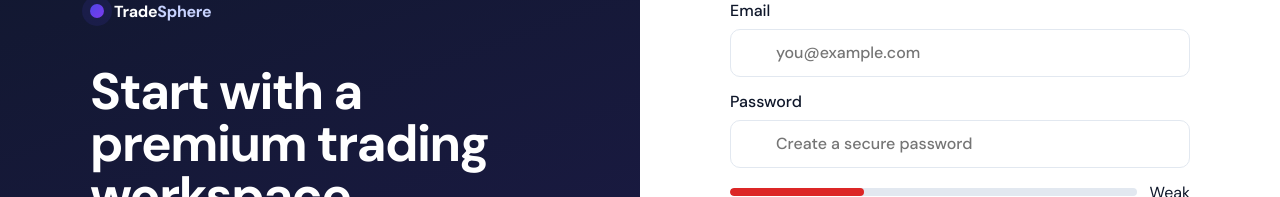
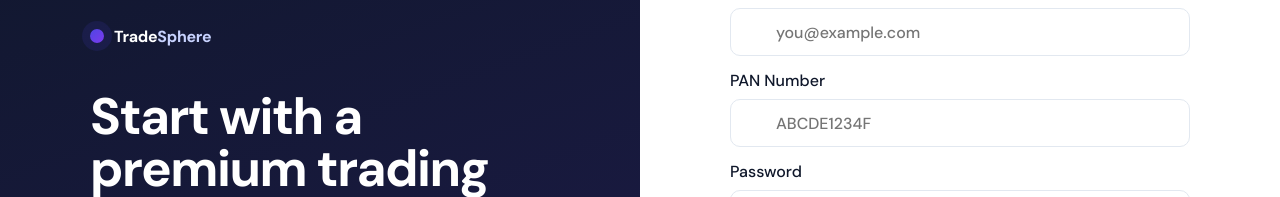
Before and after one commit to Piyush98906/full-stack-trading-platform, a React (Vite) app in the folder dashboard/: page /register in a window 1280 px wide. Shown: the part 238-435 px from the top of the page. Built offline with nearby package versions, Linux system fonts and the light colour scheme; no server answers; the HTML template or start-up script is replaced by a standard one.

Commit message:
Update auth screens and require PAN on signup

```diff
--- a/dashboard/src/pages/Login.jsx
+++ b/dashboard/src/pages/Login.jsx
@@ -5,7 +5,7 @@ import { useAuth } from '../context/AuthContext';
 function Login() {
   const navigate = useNavigate();
   const { login, user } = useAuth();
-  const [form, setForm] = useState({ email: 'demo@tradingplatform.in', password: 'Demo@123' });
+  const [form, setForm] = useState({ email: '', password: '' });
   const [showPassword, setShowPassword] = useState(false);
   const [submitting, setSubmitting] = useState(false);
   const [error, setError] = useState('');
@@ -68,13 +68,7 @@ function Login() {
         <form className="auth-form" onSubmit={handleSubmit}>
           <span className="section-label">Welcome back</span>
           <h2>Sign in to your dashboard</h2>
-          <p className="auth-copy">Use the demo account below or sign in with your own profile.</p>
-
-          <div className="demo-box">
-            <strong>Demo credentials</strong>
-            <span>Email: demo@tradingplatform.in</span>
-            <span>Password: Demo@123</span>
-          </div>
+          <p className="auth-copy">Sign in with your registered profile to access your dashboard.</p>
 
           <label>
             Email
--- a/dashboard/src/pages/Register.jsx
+++ b/dashboard/src/pages/Register.jsx
@@ -5,9 +5,11 @@ import { useAuth } from '../context/AuthContext';
 function Register() {
   const navigate = useNavigate();
   const { register } = useAuth();
+  const panPattern = /^[A-Z]{5}[0-9]{4}[A-Z]$/;
   const [form, setForm] = useState({
     name: '',
     email: '',
+    pan: '',
     password: '',
     confirmPassword: '',
     agree: false
@@ -35,6 +37,11 @@ function Register() {
       return;
     }
 
+    if (!panPattern.test(form.pan)) {
+      setError('Enter a valid PAN number in the format ABCDE1234F');
+      return;
+    }
+
     if (!form.agree) {
       setError('Please accept the terms to continue');
       return;
@@ -46,6 +53,7 @@ function Register() {
       await register({
         name: form.name,
         email: form.email,
+        pan: form.pan,
         password: form.password
       });
       navigate('/dashboard');
@@ -96,6 +104,19 @@ function Register() {
               value={form.email}
               onChange={(event) => setForm((current) => ({ ...current, email: event.target.value }))}
               placeholder="you@example.com"
+            />
+          </label>
+
+          <label>
+            PAN Number
+            <input
+              type="text"
+              value={form.pan}
+              onChange={(event) =>
+                setForm((current) => ({ ...current, pan: event.target.value.toUpperCase() }))
+              }
+              placeholder="ABCDE1234F"
+              maxLength={10}
             />
           </label>
 
```
Also changed, not shown: 1 other file (tests, documents, lock files or other folders).
